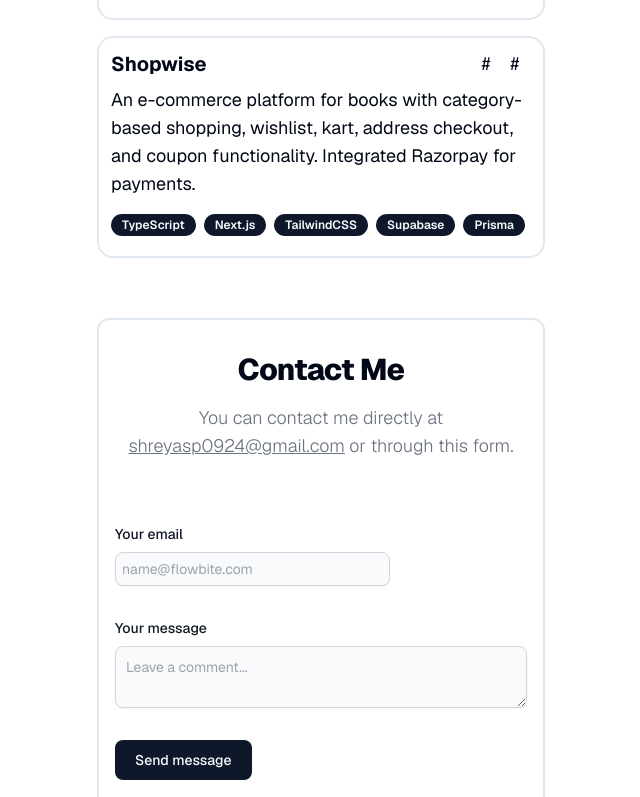
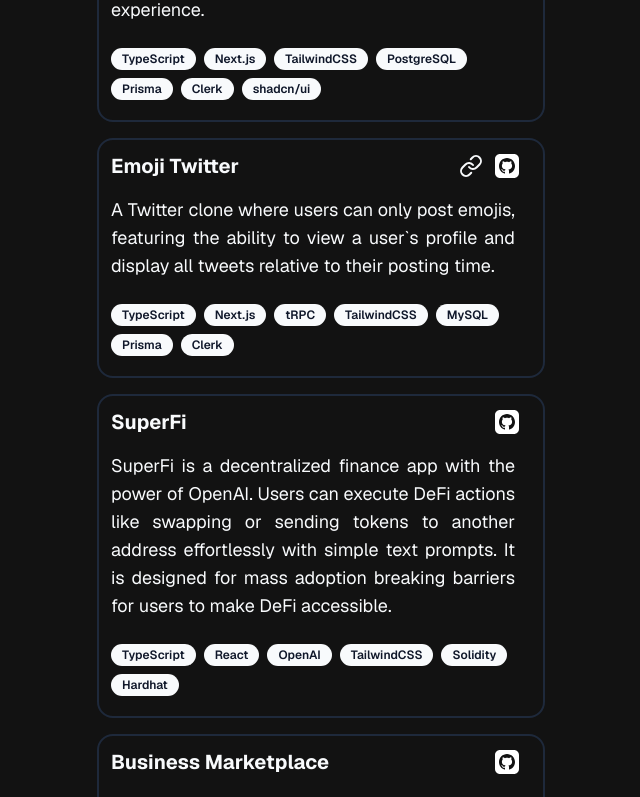
Before and after one commit to shreyas0924/portfolio, a Next.js app: page / in a window 1280 px wide. Shown: the part 1560-2357 px from the top of the page, without its empty margins (319-959 px from the left). Built offline with nearby package versions, Linux system fonts and the light colour scheme.

Commit message:
email done

```diff
--- a/app/layout.tsx
+++ b/app/layout.tsx
@@ -20,7 +20,7 @@ export default function RootLayout({
       <body>
         <ThemeProvider
           attribute='class'
-          defaultTheme='light'
+          defaultTheme='dark'
           enableSystem
           disableTransitionOnChange
         >
--- a/components/about.tsx
+++ b/components/about.tsx
@@ -22,24 +22,24 @@ export const About = () => {
           href={'https://linkedin.com/in/shreyas0924'}
           className='ml-auto'
         >
-          {theme === 'light' ? (
+          {theme === 'dark' ? (
+            <img src='./linkedin2.svg' />
+          ) : (
             <img src='./linkedin1.svg' />
-          ) : (
-            <img src='./linkedin2.svg' />
           )}
         </Link>
         <Link target='_blank' href={'https://github.com/shreyas0924'}>
-          {theme === 'light' ? (
+          {theme === 'dark' ? (
+            <img src='./github2.svg' />
+          ) : (
             <img src='./github1.svg' />
-          ) : (
-            <img src='./github2.svg' />
           )}
         </Link>
         <Link target='_blank' href={'https://twitter.com/shreyas0924'}>
-          {theme === 'light' ? (
+          {theme === 'dark' ? (
+            <img src='./twitter2.svg' width={28} />
+          ) : (
             <img src='./twitter1.svg' width={28} />
-          ) : (
-            <img src='./twitter2.svg' width={28} />
           )}
         </Link>
       </div>
--- a/components/contact.tsx
+++ b/components/contact.tsx
@@ -1,9 +1,25 @@
 import React from 'react'
 import { Button } from './ui/button'
+import { Resend } from 'resend'
 
-const Contact = () => {
+const Contact = async () => {
+  const handleSubmit = async (formData: FormData) => {
+    'use server'
+    const resend = new Resend(process.env.RESEND_API_KEY)
+
+    await resend.emails.send({
+      from: 'Contact Form <onboarding@resend.dev>',
+      to: 'shreyasp0924@gmail.com',
+      subject: `Message from ${formData.get('email') as string}`,
+      text: formData.get('message') as string,
+    })
+
+    // Optionally, you can handle success, show a message, or redirect the user
+    console.log('Email sent successfully!')
+  }
+
   return (
-    <section className='border-2 rounded-xl my-6 mb-10'>
+    <section className='border-2 rounded-xl mt-2 mb-10'>
       <div className='py-8 px-4 mx-auto max-w-screen-md'>
         <h2 className='mb-4 text-3xl tracking-tight font-extrabold text-center '>
           Contact Me
@@ -13,7 +29,7 @@ const Contact = () => {
           <a className='underline'>shreyasp0924@gmail.com</a> or through this
           form.
         </p>
-        <form action='#' className='space-y-8'>
+        <form action={handleSubmit} className='space-y-8'>
           <div>
             <label
               htmlFor='email'
@@ -24,8 +40,9 @@ const Contact = () => {
             <input
               type='email'
               id='email'
+              name='email'
               className='p-1.5 text-sm w-2/3 text-gray-900 bg-gray-50 rounded-lg shadow-sm border border-gray-300 focus:ring-primary-500 focus:border-primary-500 dark:bg-gray-700 dark:border-gray-600 dark:placeholder-gray-400 dark:text-white dark:focus:ring-primary-500 dark:focus:border-primary-500'
-              placeholder='name@flowbite.com'
+              placeholder='name@gmail.com'
               required
             />
           </div>
@@ -38,13 +55,14 @@ const Contact = () => {
             </label>
             <textarea
               id='message'
+              name='message'
               className='block p-2.5 w-full text-sm text-gray-900 bg-gray-50 rounded-lg shadow-sm border border-gray-300 focus:ring-primary-500 focus:border-primary-500 dark:bg-gray-700 dark:border-gray-600 dark:placeholder-gray-400 dark:text-white dark:focus:ring-primary-500 dark:focus:border-primary-500'
               placeholder='Leave a comment...'
             ></textarea>
           </div>
           <Button
             type='submit'
-            className='py-3 px-5 text-sm font-medium text-center  rounded-lg  sm:w-fit '
+            className='py-3 px-5 text-sm font-medium text-center rounded-lg sm:w-fit '
           >
             Send message
           </Button>
--- a/components/project-card.tsx
+++ b/components/project-card.tsx
@@ -1,30 +1,48 @@
+'use client'
 import React from 'react'
 import { Badge } from './ui/badge'
+import Link from 'next/link'
+import { Link as LinkToProject } from 'lucide-react'
+import { useTheme } from 'next-themes'
 type ProjectProps = {
   name: string
-  url: string
+  url?: string
   github: string
   tech: string[]
+  description: string
 }
-export default function ProjectCard({ name, url, github, tech }: ProjectProps) {
+export default function ProjectCard({
+  name,
+  url,
+  github,
+  tech,
+  description,
+}: ProjectProps) {
+  const { theme } = useTheme()
   return (
     <div className='border-2 p-3 rounded-2xl h-full'>
       <header className=''>
         <div className='mx-auto flex items-center'>
           <h1 className='text-xl font-bold'>{name}</h1>
-          <div className='flex ml-auto mr-3 gap-5'>
-            <div className=''>{url}</div>
-            <div>{github}</div>
+          <div className='flex ml-auto mr-3 gap-3'>
+            {url && (
+              <Link target='_blank' href={url}>
+                <LinkToProject />
+              </Link>
+            )}
+            <Link target='_blank' href={github}>
+              {theme === 'dark' ? (
+                <img src='./github2.svg' />
+              ) : (
+                <img src='./github1.svg' />
+              )}
+            </Link>
           </div>
         </div>
       </header>
       <div className='grid grid-cols-1'>
         <div className='py-2'>
-          <p className=' mb-4'>
-            An e-commerce platform for books with category-based shopping,
-            wishlist, kart, address checkout, and coupon functionality.
-            Integrated Razorpay for payments.
-          </p>
+          <p className=' mb-4 text-justify pr-4 py-2'>{description}</p>
           <div className='flex flex-wrap gap-2'>
             {tech.map((t) => (
               <Badge>{t}</Badge>
--- a/components/projects.tsx
+++ b/components/projects.tsx
@@ -8,15 +8,60 @@ const Projects = () => {
       <div className='my-5 flex flex-col gap-4'>
         <ProjectCard
           name='Shopwise'
-          github='#'
-          tech={['TypeScript', 'Next.js', 'TailwindCSS', 'Supabase', 'Prisma']}
-          url='#'
+          github='https://github.com/shreyas0924/ecommerce-next'
+          tech={[
+            'TypeScript',
+            'Next.js',
+            'TailwindCSS',
+            'PostgreSQL',
+            'Prisma',
+            'Clerk',
+            'shadcn/ui',
+          ]}
+          url='https://shopwise-next.vercel.app'
+          description='Shopwise is a sleek E-commerce application built using Next.js 13 for shopping for any kinds of products. It features authentication, cart management, and checkout capabilities, providing a minimalistic UI for a great user experience.'
+        />
+
+        <ProjectCard
+          name='Emoji Twitter'
+          github='https://github.com/shreyas0924/twitter-emoji'
+          tech={[
+            'TypeScript',
+            'Next.js',
+            'tRPC',
+            'TailwindCSS',
+            'MySQL',
+            'Prisma',
+            'Clerk',
+          ]}
+          url='https://twitter-emoji-eight.vercel.app'
+          description='A Twitter clone where users can only post emojis, featuring the ability to view a user`s profile and display all tweets relative to their posting time.'
         />
         <ProjectCard
-          name='Shopwise'
-          github='#'
-          tech={['TypeScript', 'Next.js', 'TailwindCSS', 'Supabase', 'Prisma']}
-          url='#'
+          name='SuperFi'
+          github='https://github.com/shreyas0924/SuperFi'
+          tech={[
+            'TypeScript',
+            'React',
+            'OpenAI',
+            'TailwindCSS',
+            'Solidity',
+            'Hardhat',
+          ]}
+          description='SuperFi is a decentralized finance app with the power of OpenAI. Users can execute DeFi actions like swapping or sending tokens to another address effortlessly with simple text prompts. It is designed for mass adoption breaking barriers for users to make DeFi accessible.'
+        />
+        <ProjectCard
+          name='Business Marketplace'
+          github='https://github.com/shreyas0924/business-marketplace'
+          tech={[
+            'JavaScript',
+            'React',
+            'MongoDB',
+            'TailwindCSS',
+            'Node.js',
+            'Express',
+          ]}
+          description='A platform that curates a list of small businesses, servis as a hub for users to connect, seek inspiration, and explore diverse vetures. It offers a space for businesses to showcase themselves enabling others to discover and learn more about their offerings.'
         />
       </div>
     </main>
--- a/components/theme/mode-toggle.tsx
+++ b/components/theme/mode-toggle.tsx
@@ -13,8 +13,8 @@ export function ModeToggle() {
     <Button
       variant='secondary'
       size='sm'
-      className='border p-5 rounded-full'
-      onClick={() => setTheme(theme === 'light' ? 'dark' : 'light')}
+      className='border h-12 rounded-full'
+      onClick={() => setTheme(theme === 'dark' ? 'light' : 'dark')}
     >
       <Sun className='rotate-0 scale-100 transition-all dark:-rotate-90 dark:scale-0' />
       <Moon className='absolute rotate-90 scale-0 transition-all dark:rotate-0 dark:scale-100' />
--- a/package.json
+++ b/package.json
@@ -19,6 +19,7 @@
     "next-themes": "^0.2.1",
     "react": "^18",
     "react-dom": "^18",
+    "resend": "^3.0.0",
     "tailwind-merge": "^2.2.0",
     "tailwindcss-animate": "^1.0.7"
   },
```
Also changed, not shown: 2 other files (tests, documents, lock files or other folders).
